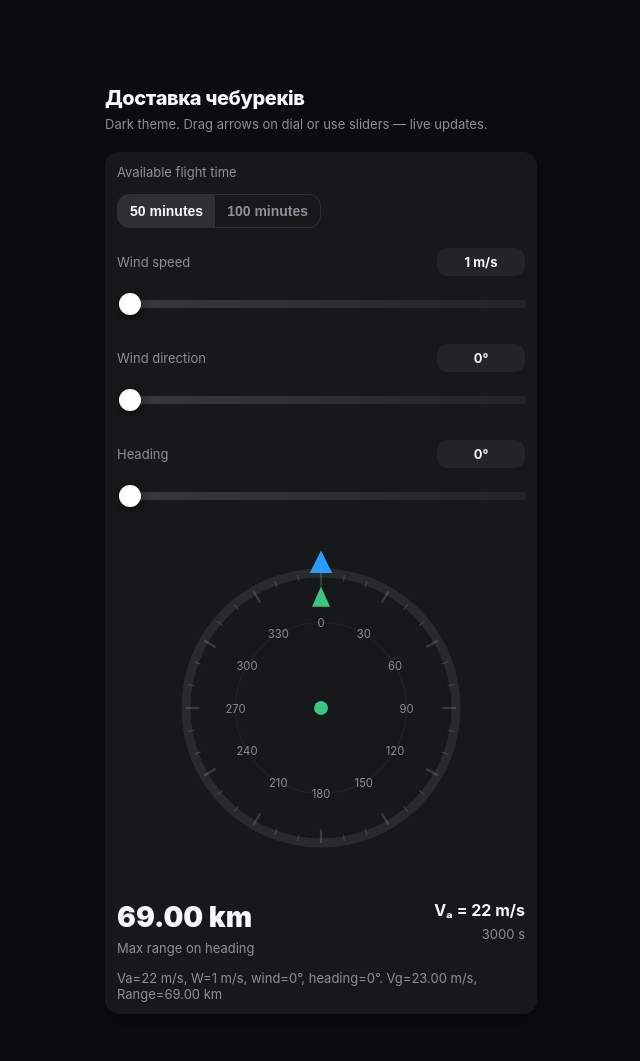
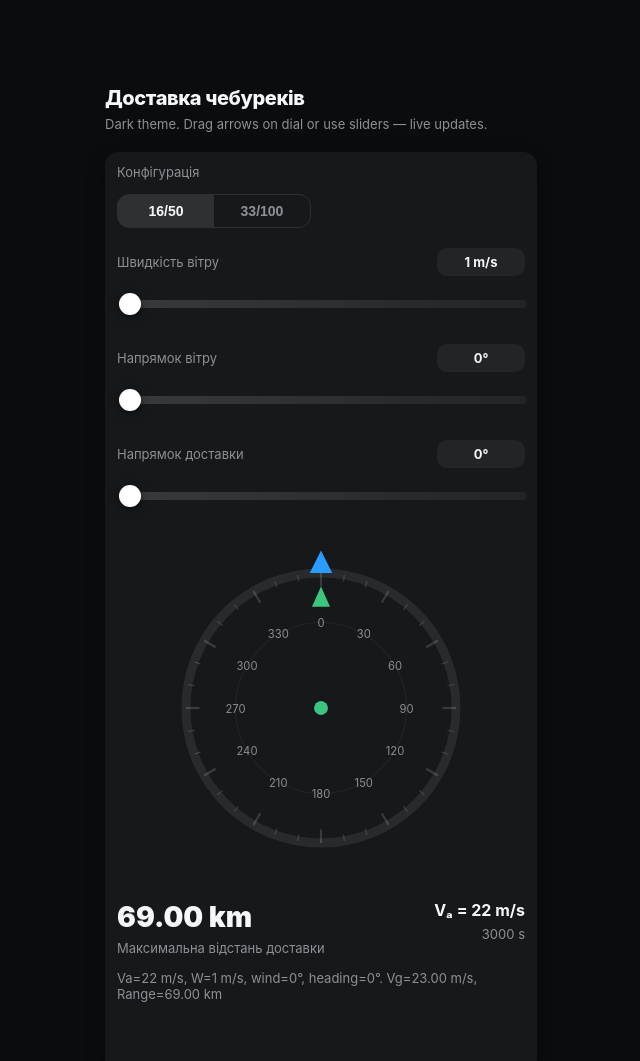
Before and after one commit to zvsk/fly, a plain HTML site: page index.html in a window 1280 px wide. Shown: the top 1061 px of the page, without its empty margins (319-959 px from the left). Before the commit the page ends 1028 px from the top, so only its background shows below. Drawn offline with Linux system fonts and the light colour scheme.

Commit message:
Update index.html

```diff
--- a/index.html
+++ b/index.html
@@ -69,32 +69,32 @@
     <!-- 1. Switch: 50 / 100 minutes -->
     <div class="row" style="margin-bottom:8px">
       <div class="label-row">
-        <div class="label">Available flight time</div>
+        <div class="label">Конфігурація</div>
         <div class="value-pill" id="timePill" style="display: none;">50 min</div>
       </div>
       <div style="margin-top:6px">
         <div class="toggle" role="tablist" aria-label="Select flight time">
-          <button id="t50" class="active" role="tab" aria-selected="true">50 minutes</button>
-          <button id="t100" role="tab" aria-selected="false">100 minutes</button>
+          <button id="t50" class="active" role="tab" aria-selected="true">16/50</button>
+          <button id="t100" role="tab" aria-selected="false">33/100</button>
         </div>
       </div>
     </div>
 
     <!-- Wind speed -->
     <div class="row" style="margin-top: 20px;">
-      <div class="label-row"><div class="label">Wind speed</div><div class="value-pill" id="windSpeedP">1 m/s</div></div>
+      <div class="label-row"><div class="label">Швидкість вітру</div><div class="value-pill" id="windSpeedP">1 m/s</div></div>
       <input id="windSpeed" type="range" min="1" max="15" value="1">
     </div>
 
     <!-- Wind direction -->
     <div class="row" style="margin-top: 20px;">
-      <div class="label-row"><div class="label">Wind direction</div><div class="value-pill" id="windDirP">0°</div></div>
+      <div class="label-row"><div class="label">Напрямок вітру</div><div class="value-pill" id="windDirP">0°</div></div>
       <input id="windDir" type="range" min="0" max="360" value="0">
     </div>
 
     <!-- Heading -->
     <div class="row" style="margin-top: 20px;">
-      <div class="label-row"><div class="label">Heading</div><div class="value-pill" id="headingP">0°</div></div>
+      <div class="label-row"><div class="label">Напрямок доставки</div><div class="value-pill" id="headingP">0°</div></div>
       <input id="heading" type="range" min="0" max="360" value="0">
     </div>
 
@@ -123,12 +123,28 @@
     <!-- Outputs -->
     <div class="row">
       <div style="display:flex;justify-content:space-between">
-        <div><div class="output-large" id="rangeOut">— km</div><div class="output-sub">Max range on heading</div></div>
+        <div><div class="output-large" id="rangeOut">— km</div><div class="output-sub">Максимальна відстань доставки</div></div>
         <div style="text-align:right"><div style="font-weight:700">Vₐ = 22 m/s</div><div class="output-sub" id="enduranceOut">— s</div></div>
       </div>
       <div class="output-sub" id="logicText"></div>
     </div>
+
+    <br/>
+    <br/>
+    <br/>
+
   </section>
+
+  <br/>
+  <br/>
+  <br/>
+  <br/>
+  <br/>
+  <br/>
+  <br/>
+  <br/>
+  <br/>
+
 </div>
 
 <script>
@@ -209,10 +225,13 @@
     const ang=clientToAngle(e.clientX,e.clientY);
     // closer to outer? wind; closer to inner? heading
     const dist=Math.hypot(e.clientX,e.clientY);
-    drag=(Math.abs(ang-heading.value)<Math.abs(ang-windDir.value)?'heading':'wind');
-    if(Math.abs(ang-heading.value)<30)drag='heading'; else drag='wind';
+
+    // drag = (Math.abs(ang-heading.value) < Math.abs(ang-windDir.value) ? 'heading' : 'wind');
+    if(Math.abs(ang-heading.value) < 30) drag='heading'; else drag='wind';
+
     if(drag==='wind')windDir.value=Math.round(ang); else heading.value=Math.round(ang);
-    update();e.preventDefault();
+    update();
+    e.preventDefault();
   });
   svg.addEventListener('pointermove',(e)=>{if(!drag)return;const ang=clientToAngle(e.clientX,e.clientY);if(drag==='wind')windDir.value=Math.round(ang);else heading.value=Math.round(ang);update();});
   svg.addEventListener('pointerup',()=>drag=null);
```
